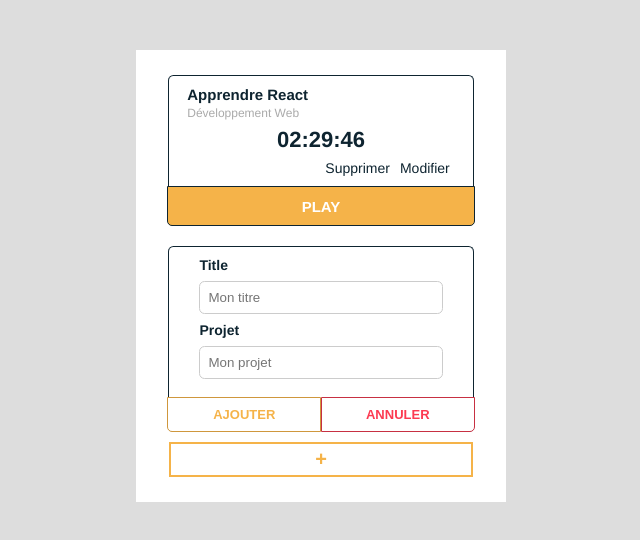
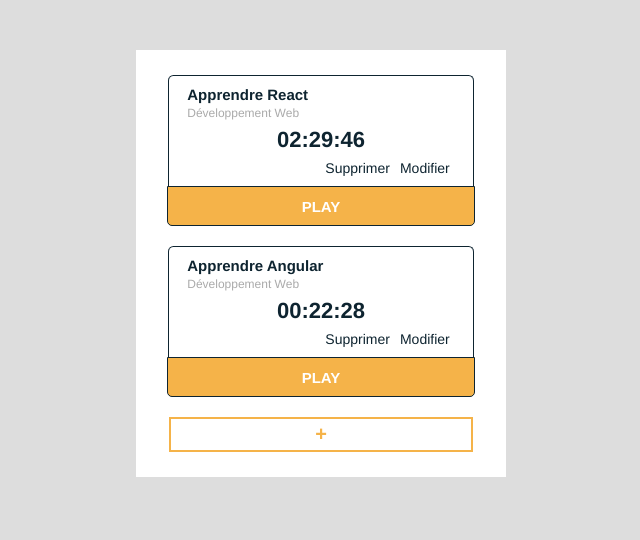
Before and after one commit to fatou199/init-react, a React (Create React App) app in the folder timer/: page / in a window 1280 px wide. Shown: the top 540 px of the page, without its empty margins (319-959 px from the left). Built offline with nearby package versions, Linux system fonts and the light colour scheme.

Commit message:
les states

```diff
--- a/timer/src/components/ActionContainer.js
+++ b/timer/src/components/ActionContainer.js
@@ -3,9 +3,11 @@
 import Button from "./Button";
 
 class ActionContainer extends Component{
-
+    state = {
+        isFormOpen: false
+    }
     render(){
-        if(this.props.isFormOpen) {
+        if(this.state.isFormOpen) {
             return <TimerForm />
         } else{
             return <Button />
--- a/timer/src/components/Box.js
+++ b/timer/src/components/Box.js
@@ -3,15 +3,31 @@
 import ActionContainer from "./ActionContainer";
 
 class Box extends Component{
+    state ={
+        timers: [
+            {
+                title: "Apprendre React",
+                project: "Développement Web",
+                id: "1",
+                elapsed: "8986300",
+                runningSince: null
+            },
+            {
+                title: "Apprendre Angular",
+                project: "Développement Web",
+                id: "2",
+                elapsed: "1348905",
+                runningSince: null
+            },
+        ]
+    }
 
     render(){
         return(
         <div className="boxed--view">
             <div className="boxed--view__box">
-                <ListContainer />
-                <ActionContainer
-                isFormOpen={false}
-                />
+                <ListContainer timers={this.state.timers} />
+                <ActionContainer />
             </div>
         </div>
         )
--- a/timer/src/components/Container.js
+++ b/timer/src/components/Container.js
@@ -3,19 +3,24 @@
 import Timer from "./Timer";
 
 class Container extends Component{
-
+    state ={
+        isFormOpen: false
+    }
     render(){
         return(
         <div className="list--container">
-           {this.props.isFormOpen ? (
-               <TimerForm />
+           {this.state.isFormOpen ? (
+               <TimerForm
+                    title={this.props.title}
+                    project={this.props.project}
+                />
             ) : (
                 <Timer
-                    title="Apprendre React"
-                    projet="Développement Web"
-                    id="1"
-                    elapsed="8986300" // temps écoulé
-                    runningSince={null} // depuis quand le timer est lancé
+                    title={this.props.title}
+                    project={this.props.project}
+                    id={this.props.id}
+                    elapsed={this.props.elapsed} // temps écoulé
+                    runningSince={this.props.runningSince} // depuis quand le timer est lancé
                 />
             )}
         </div>
--- a/timer/src/components/ListContainer.js
+++ b/timer/src/components/ListContainer.js
@@ -2,17 +2,16 @@
 import Container from "./Container";
 
 class ListContainer extends Component{
+    renderContainer = () => {
+        return this.props.timers.map(timer => {
+            return <Container key={timer.id} {...timer} />
+        })
+    }
 
     render(){
         return(
         <div className="list--container">
-            <Container
-                isFormOpen={false}
-            />
-
-            <Container
-                isFormOpen
-            />
+            {this.renderContainer()}
         </div>
         )
     }
--- a/timer/src/components/Timer.js
+++ b/timer/src/components/Timer.js
@@ -16,7 +16,7 @@
                         <h2>{this.props.title}</h2>
                     </div>
                     <div className="timer--meta">
-                        <p>{this.props.projet}</p>
+                        <p>{this.props.project}</p>
                     </div>
                     <div className="timer--h2">
                         <h4>{elapsedString}</h4>
--- a/timer/src/components/TimerForm.js
+++ b/timer/src/components/TimerForm.js
@@ -1,6 +1,19 @@
 import React, { Component } from "react";
 
 class TimerForm extends Component{
+    state = {
+        title: this.props.title || '',
+        project: this.props.project || '',
+
+    }
+    handleTitleChange = (e) => {
+        this.setState({title: e.target.value})
+    }
+
+    handleProjectChange = (e) => {
+        this.setState({project: e.target.value})
+    }
+
 
     render(){
         const submitText = this.props.title ? 'Modifier' : 'Ajouter';
@@ -12,13 +25,17 @@
                     <input
                         type="text"
                         placeholder="Mon titre"
+                        value={this.state.title}
+                        onChange={this.handleTitleChange}
                     />
                 </div>
                 <div className="form--item">
-                    <label>Projet</label>
+                    <label>Project</label>
                     <input
                         type="text"
                         placeholder="Mon projet"
+                        value={this.state.project}
+                        onChange={this.handleProjectChange}
                     />
                 </div>
             </div>
```
